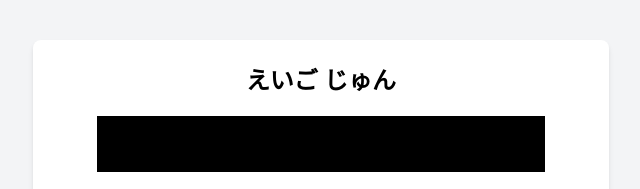
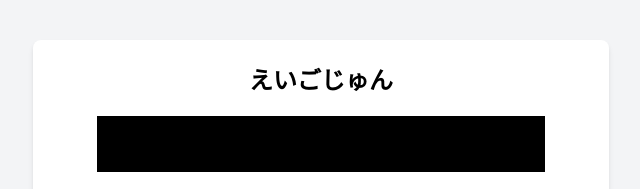
Before and after one commit to shun-uehara2/eigojyun3, a plain HTML site: page index.html in a window 1280 px wide. Shown: the top 189 px of the page, 319-959 px from the left. Drawn offline with nearby package versions, Linux system fonts and the light colour scheme.

Commit message:
initial commit

```diff
--- a/index.html
+++ b/index.html
@@ -8,7 +8,7 @@
 
 <body class="bg-gray-100 py-10 px-5 sm:px-0">
   <div class="w-full max-w-xl mx-auto bg-white shadow-md overflow-hidden sm:rounded-lg p-6 text-center">
-    <h1 class="text-2xl font-bold mb-5">えいご じゅん</h1>
+    <h1 class="text-2xl font-bold mb-5">えいごじゅん</h1>
     <div id="result" class="text-9xl font-bold absolute top-0 left-1/2 transform -translate-x-1/2"></div>
     <div id="answer"
       class="bg-black text-white h-14 flex items-center justify-center mb-5 max-w-md mx-auto font-mono text-2xl"></div>
```
